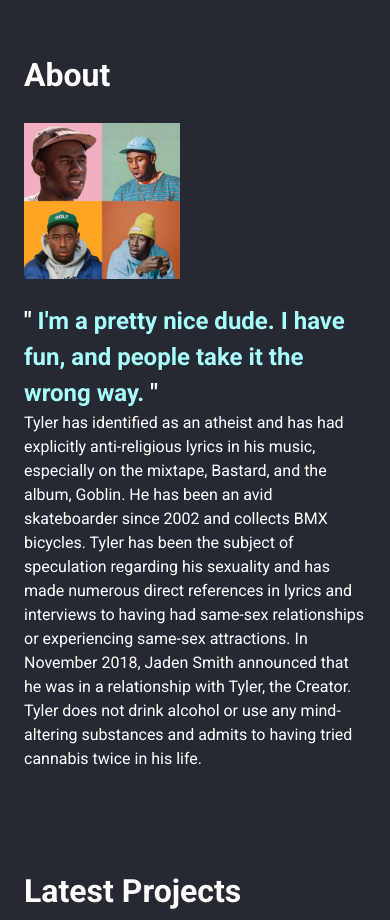
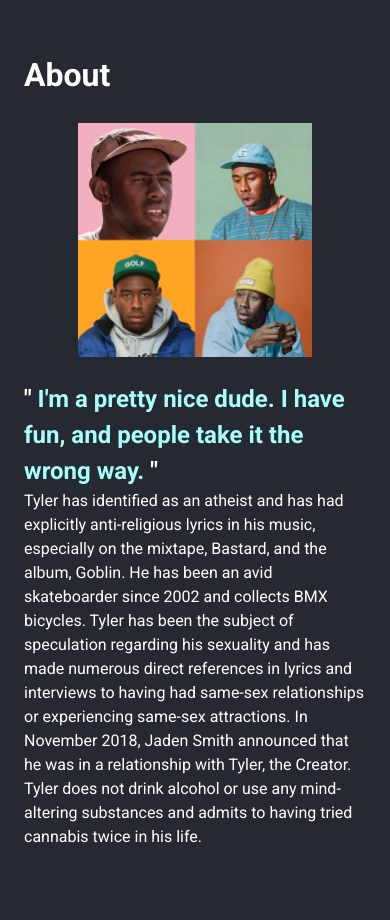
Before and after one commit to dbullard2/crea-nost, a website: page personal/index.html in a window 390 px wide. Shown: the part 1000-1920 px from the top of the page. Drawn offline with Linux system fonts and the light colour scheme.

Commit message:
mobile improvements

```diff
--- a/personal/index.html
+++ b/personal/index.html
@@ -118,11 +118,11 @@
         <p class="is-size-3 has-text-weight-bold">About</p>
         <br />
         <div class="about-inner is-flex-tablet">
-          <div class="collage right-3">
+          <div class="collage right-3 is-hidden-mobile">
             <img src="img/collage.png" alt="" class="image" />
           </div>
           <div class="is-hidden-mobile" style="width: 40vw">
-            <p class="is-size-3-tablet is-size-4-mobile bio">
+            <p class="is-size-3 bio">
               <span style="color: #fff">"</span> I'm a pretty nice dude. I have fun, and people
               take it the wrong way. <span style="color: #fff">"</span>
             </p>
@@ -139,6 +139,7 @@
             </p>
           </div>
           <div class="is-hidden-tablet">
+            <div class="mobile-collage"></div>
             <br />
             <p class="is-size-3-tablet is-size-4-mobile bio">
               <span style="color: #fff">"</span> I'm a pretty nice dude. I have fun, and people
--- a/personal/sass/mystyles.scss
+++ b/personal/sass/mystyles.scss
@@ -137,6 +137,15 @@
   width: 40vw;
 }
 
+.mobile-collage {
+  width: 100%;
+  height: 60vw;
+  background-image: url('../img/collage.png');
+  background-position: center;
+  background-size: contain;
+  background-repeat: no-repeat;
+}
+
 .bio {
   color: #a7fffd;
   font-weight: bold;
```
Also changed, not shown: personal/css/mystyles.css.
